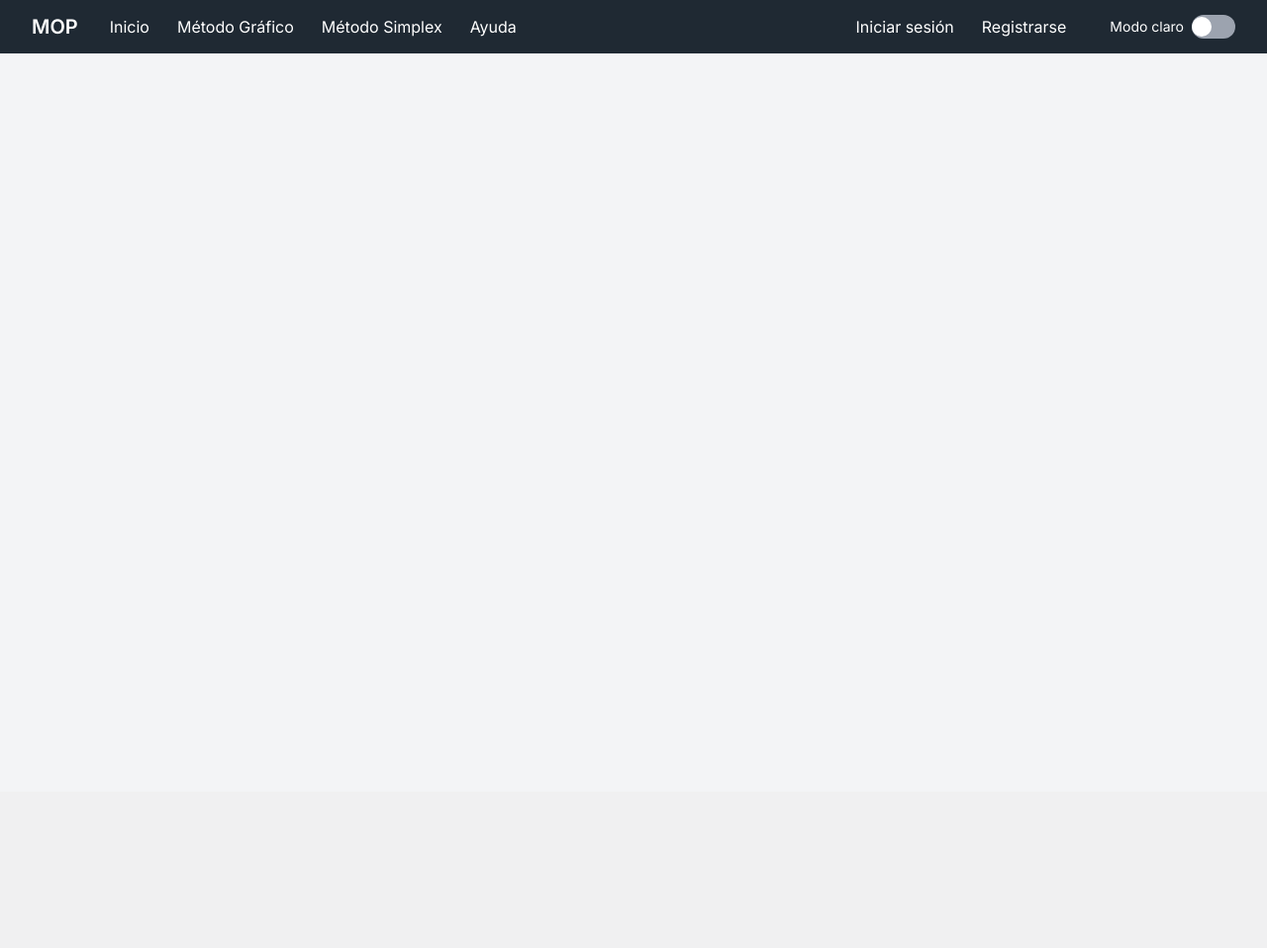
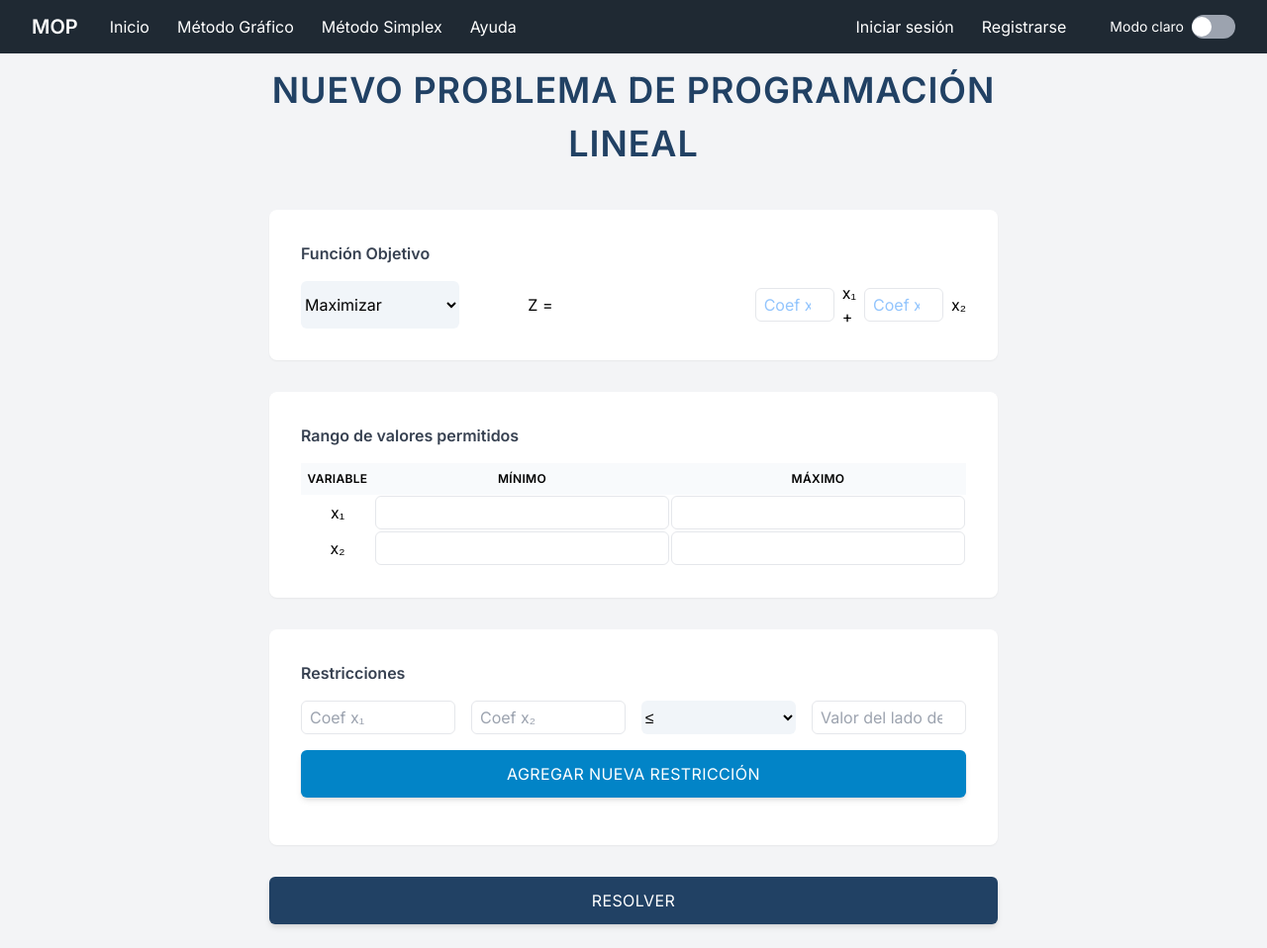
Before and after one commit to YANA021/MOP-Repository, a Django app: page / in a window 1280 px wide. Shown: the whole page at 99% size. Before the commit the page ends 54 px from the top, so only its background shows below. Run offline with Django 5.2, Linux system fonts and the light colour scheme; some libraries are stand-ins or nearby versions.

Commit message:
Agregando el formulario denuevo

```diff
--- a/MetodoGrafico/urls.py
+++ b/MetodoGrafico/urls.py
@@ -3,4 +3,5 @@ from . import views
 
 urlpatterns = [
     path('', views.metodo_grafico, name='metodo_grafico'),
+    path('metodo-grafico/', views.metodo_grafico, name='metodo_grafico'),
 ]
--- a/Mop_Proyecto/templates/nuevo_problema.html
+++ b/Mop_Proyecto/templates/nuevo_problema.html
@@ -56,7 +56,80 @@
     <a href="/registro/" class="block px-4 py-2 hover:bg-[#4FD1C5]">Registrarse</a>
 </div>
 
+
+<main class="max-w-3xl mx-auto px-4 py-6">
+    <h1 class="text-center text-[36px] text-[#214164] tracking-wide my-10 font-semibold">NUEVO PROBLEMA DE PROGRAMACIÓN LINEAL</h1>
+
+    <form id="problema-form" method="post" class="space-y-8">
+        {% csrf_token %}
+
+        <!-- Función Objetivo -->
+        <div class="bg-white rounded-lg shadow-sm p-8 grid grid-cols-3 gap-4">
+            <label class="text-gray-700 font-semibold col-span-3">Función Objetivo</label>
+            <select name="objetivo" class="w-40 bg-slate-100 rounded-md focus:ring-2 focus:ring-sky-300">
+                <option value="max">Maximizar</option>
+                <option value="min">Minimizar</option>
+            </select>
+            <div class="flex items-center">Z =</div>
+            <div class="flex items-center space-x-2">
+                <input type="number" step="any" name="coef_x1" placeholder="Coef x₁" class="w-20 text-right placeholder-blue-300 px-2 py-1 border rounded-md">
+                <span>x₁ +</span>
+                <input type="number" step="any" name="coef_x2" placeholder="Coef x₂" class="w-20 text-right placeholder-blue-300 px-2 py-1 border rounded-md">
+                <span>x₂</span>
+            </div>
+        </div>
+
+        <!-- Rango de valores -->
+        <div class="bg-white rounded-lg shadow-sm p-8">
+            <label class="text-gray-700 font-semibold">Rango de valores permitidos</label>
+            <table class="min-w-full mt-4 text-center">
+                <thead>
+                    <tr class="bg-slate-50 text-xs uppercase tracking-wide">
+                        <th class="py-2">Variable</th>
+                        <th class="py-2">Mínimo</th>
+                        <th class="py-2">Máximo</th>
+                    </tr>
+                </thead>
+                <tbody>
+                    <tr>
+                        <td>x₁</td>
+                        <td><input type="number" step="any" name="x1_min" class="w-full border rounded-md px-2 py-1"></td>
+                        <td><input type="number" step="any" name="x1_max" class="w-full border rounded-md px-2 py-1"></td>
+                    </tr>
+                    <tr>
+                        <td>x₂</td>
+                        <td><input type="number" step="any" name="x2_min" class="w-full border rounded-md px-2 py-1"></td>
+                        <td><input type="number" step="any" name="x2_max" class="w-full border rounded-md px-2 py-1"></td>
+                    </tr>
+                </tbody>
+            </table>
+        </div>
+
+        <!-- Restricciones -->
+        <div class="bg-white rounded-lg shadow-sm p-8">
+            <label class="text-gray-700 font-semibold mb-4 block">Restricciones</label>
+            <div class="grid grid-cols-4 gap-4 mb-4">
+                <input id="coef-x1" type="number" step="any" class="w-full border rounded-md px-2 py-1" placeholder="Coef x₁">
+                <input id="coef-x2" type="number" step="any" class="w-full border rounded-md px-2 py-1" placeholder="Coef x₂">
+                <select id="operador" class="w-full bg-slate-100 rounded-md focus:ring-2 focus:ring-sky-300">
+                    <option value="<=">≤</option>
+                    <option value=">=">≥</option>
+                    <option value="=">=</option>
+                </select>
+                <input id="valor-restriccion" type="number" step="any" class="w-full border rounded-md px-2 py-1" placeholder="Valor del lado derecho">
+            </div>
+            <button type="button" id="agregar-restriccion" class="bg-sky-600 hover:bg-sky-700 text-white rounded-md w-full py-3 uppercase tracking-wide shadow-md transition">AGREGAR NUEVA RESTRICCIÓN</button>
+            <ul id="lista-restricciones" class="mt-4 space-y-1 text-sm"></ul>
+        </div>
+
+        <input type="hidden" name="restricciones" id="restricciones-hidden">
+
+        <button type="submit" class="bg-[#214164] hover:bg-[#19344d] text-white rounded-md w-full py-3 uppercase tracking-wide shadow-md transition">Resolver</button>
+    </form>
+</main>
+
 <script src="{% static 'js/navbar.js' %}"></script>
+<script src="{% static 'js/restricciones.js' %}"></script>
 
 </body>
 </html>
```
Also changed, not shown: Mop_Proyecto/static/js/restricciones.js (added).
